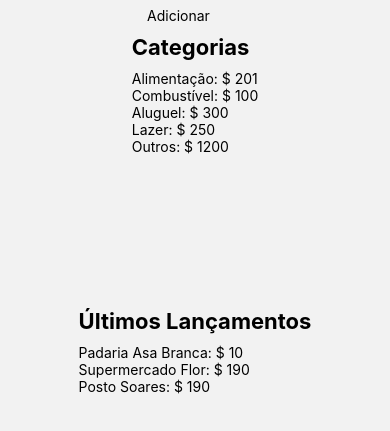
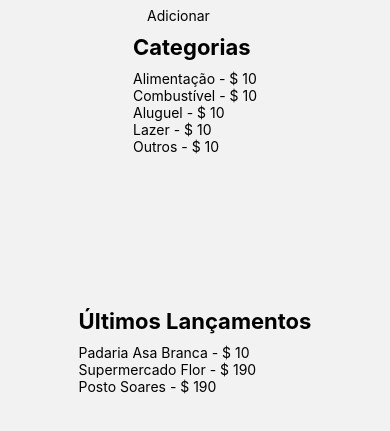
Before and after one commit to Cleyton-1995/SmartMoneyCSC, a React Native app: screen / in a window 390 px wide. Shown: the part 261-692 px from the top of the page. Built offline with nearby package versions, Linux system fonts and the light colour scheme.

Commit message:
refactor: improve data flow by passing listing properties to components

```diff
--- a/src/components/EntryList/index.tsx
+++ b/src/components/EntryList/index.tsx
@@ -5,21 +5,20 @@ import { styles } from "./styles";
 
 interface EntryListProps {
   label: string;
+  entries?: Array<{ key: string; description: string; amount: number }>;
 }
 
-export function EntryList({label}: EntryListProps) {
+export function EntryList({ label, entries }: EntryListProps) {
   return (
     <View style={styles.container}>
       <Text style={styles.title}>{label}</Text>
 
       <FlatList
-        data={[
-          { key: "Padaria Asa Branca: $ 10" },
-          { key: "Supermercado Flor: $ 190" },
-          { key: "Posto Soares: $ 190" },
-        ]}
+        data={entries}
         keyExtractor={(item) => item.key}
-        renderItem={({ item }) => <Text>{item.key}</Text>}
+        renderItem={({ item }) => (
+          <Text>{`${item.description} - $ ${item.amount}`}</Text>
+        )}
       />
     </View>
   );
--- a/src/components/EntrySumary/EntrySumaryList/index.tsx
+++ b/src/components/EntrySumary/EntrySumaryList/index.tsx
@@ -4,26 +4,22 @@ import { styles } from "./styles";
 
 interface EntrySumaryListProps {
   title: string;
+  entriesGrouped?: Array<{ key: string; description: string; amount: number }>;
 }
 
-export function EntrySumaryList({ title }: EntrySumaryListProps) {
+export function EntrySumaryList({
+  title,
+  entriesGrouped,
+}: EntrySumaryListProps) {
   return (
     <View style={styles.container}>
       <Text style={styles.title}>{title}</Text>
 
       <FlatList
-        data={
-          [
-            { key: "Alimentação: $ 201" },
-            { key: "Combustível: $ 100" },
-            { key: "Aluguel: $ 300" },
-            { key: "Lazer: $ 250" },
-            { key: "Outros: $ 1200" },
-          ]
-        }
+        data={entriesGrouped}
         keyExtractor={(item) => item.key}
         renderItem={({ item }) => (
-          <Text>{item.key}</Text>
+          <Text>{`${item.description} - $ ${item.amount}`}</Text>
         )}
       />
     </View>
--- a/src/components/EntrySumary/index.tsx
+++ b/src/components/EntrySumary/index.tsx
@@ -5,11 +5,14 @@ import { styles } from "./styles";
 import { EntrySumaryChart } from "./EntrySumaryChart";
 import { EntrySumaryList } from "./EntrySumaryList";
 
-export function EntrySumary() {
+interface EntrySumaryProps {
+  entriesGrouped?: Array<{ key: string; description: string; amount: number }>;
+}
+export function EntrySumary({ entriesGrouped }: EntrySumaryProps) {
   return (
     <View style={styles.container}>
       <EntrySumaryChart />
-      <EntrySumaryList title="Categorias" />
+      <EntrySumaryList entriesGrouped={entriesGrouped} title="Categorias" />
     </View>
   );
 }
--- a/src/screens/Main/index.tsx
+++ b/src/screens/Main/index.tsx
@@ -7,7 +7,21 @@ import { EntrySumary } from "../../components/EntrySumary";
 import { EntryList } from "../../components/EntryList";
 
 export function Main({ navigation }: any) {
-  const currentBalance =  2064.35;
+  const currentBalance = 2064.35;
+
+  const entriesGrouped = [
+    { key: "1", description: "Alimentação", amount: 10 },
+    { key: "2", description: "Combustível", amount: 10 },
+    { key: "3", description: "Aluguel", amount: 10 },
+    { key: "4", description: "Lazer", amount: 10 },
+    { key: "5", description: "Outros", amount: 10 },
+  ];
+
+  const entries = [
+    { key: "1", description: "Padaria Asa Branca", amount: 10 },
+    { key: "2", description: "Supermercado Flor", amount: 190 },
+    { key: "3", description: "Posto Soares", amount: 190 },
+  ];
 
   return (
     <View style={styles.container}>
@@ -15,8 +29,8 @@ export function Main({ navigation }: any) {
         currentBalance={currentBalance}
         onPress={() => navigation.navigate("NewEntry")}
       />
-      <EntrySumary />
-      <EntryList label="Últimos Lançamentos" />
+      <EntrySumary entriesGrouped={entriesGrouped} />
+      <EntryList entries={entries} label="Últimos Lançamentos" />
     </View>
   );
 }
--- a/src/screens/Report/index.tsx
+++ b/src/screens/Report/index.tsx
@@ -9,6 +9,20 @@ import { Picker } from "@react-native-picker/picker";
 
 export function Report() {
   const currentBalance = 2064.35;
+
+  const entriesGrouped = [
+    { key: "1", description: "Alimentação", amount: 10 },
+    { key: "2", description: "Combustível", amount: 10 },
+    { key: "3", description: "Aluguel", amount: 10 },
+    { key: "4", description: "Lazer", amount: 10 },
+    { key: "5", description: "Outros", amount: 10 },
+  ];
+
+  const entries = [
+    { key: "1", description: "Padaria Asa Branca", amount: 10 },
+    { key: "2", description: "Supermercado Flor", amount: 190 },
+    { key: "3", description: "Posto Soares", amount: 190 },
+  ];
 
   return (
     <View style={styles.container}>
@@ -23,8 +37,8 @@ export function Report() {
         </Picker>
       </View>
 
-      <EntrySumary />
-      <EntryList label="Últimos Lançamentos" />
+      <EntrySumary entriesGrouped={entriesGrouped} />
+      <EntryList entries={entries} label="Últimos Lançamentos" />
 
       <View style={styles.button}>
         <TouchableOpacity activeOpacity={0.8}>
```
